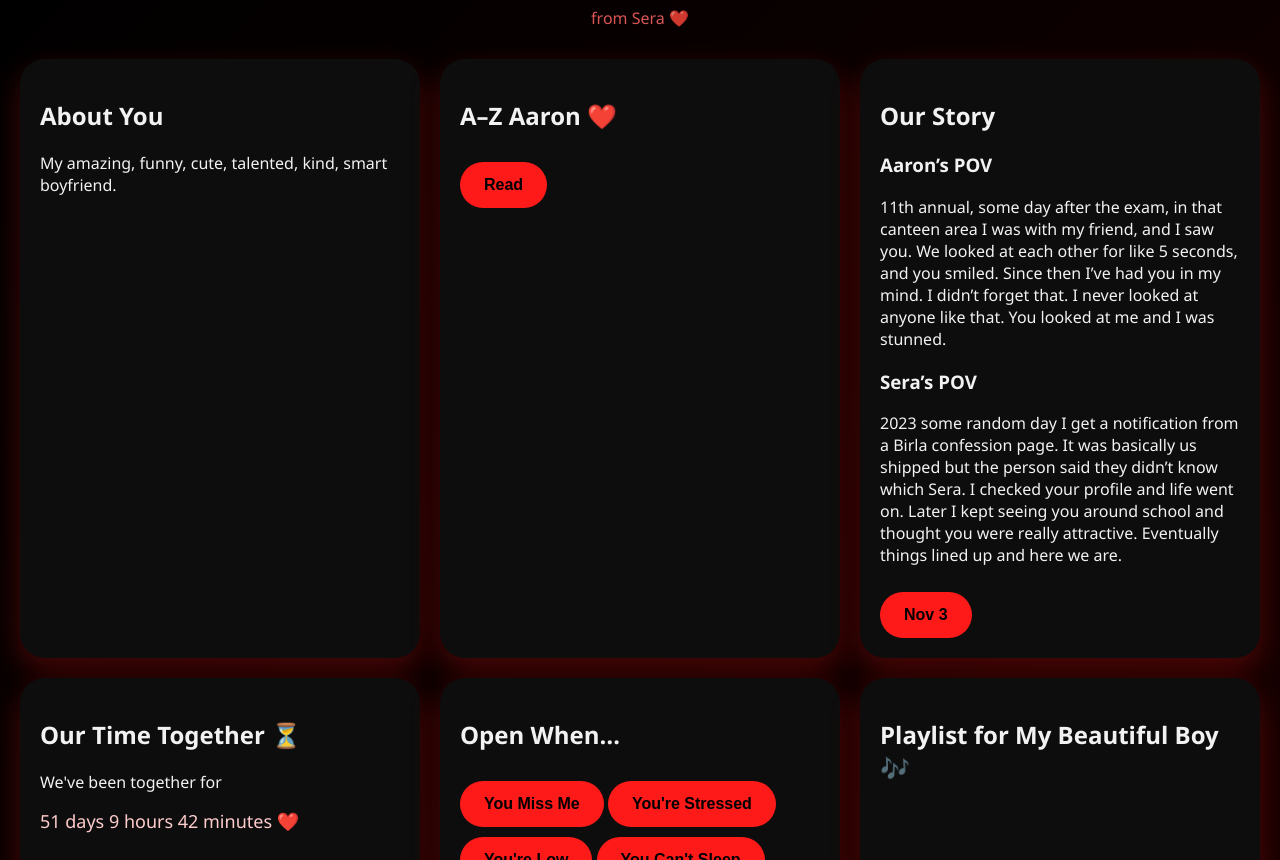
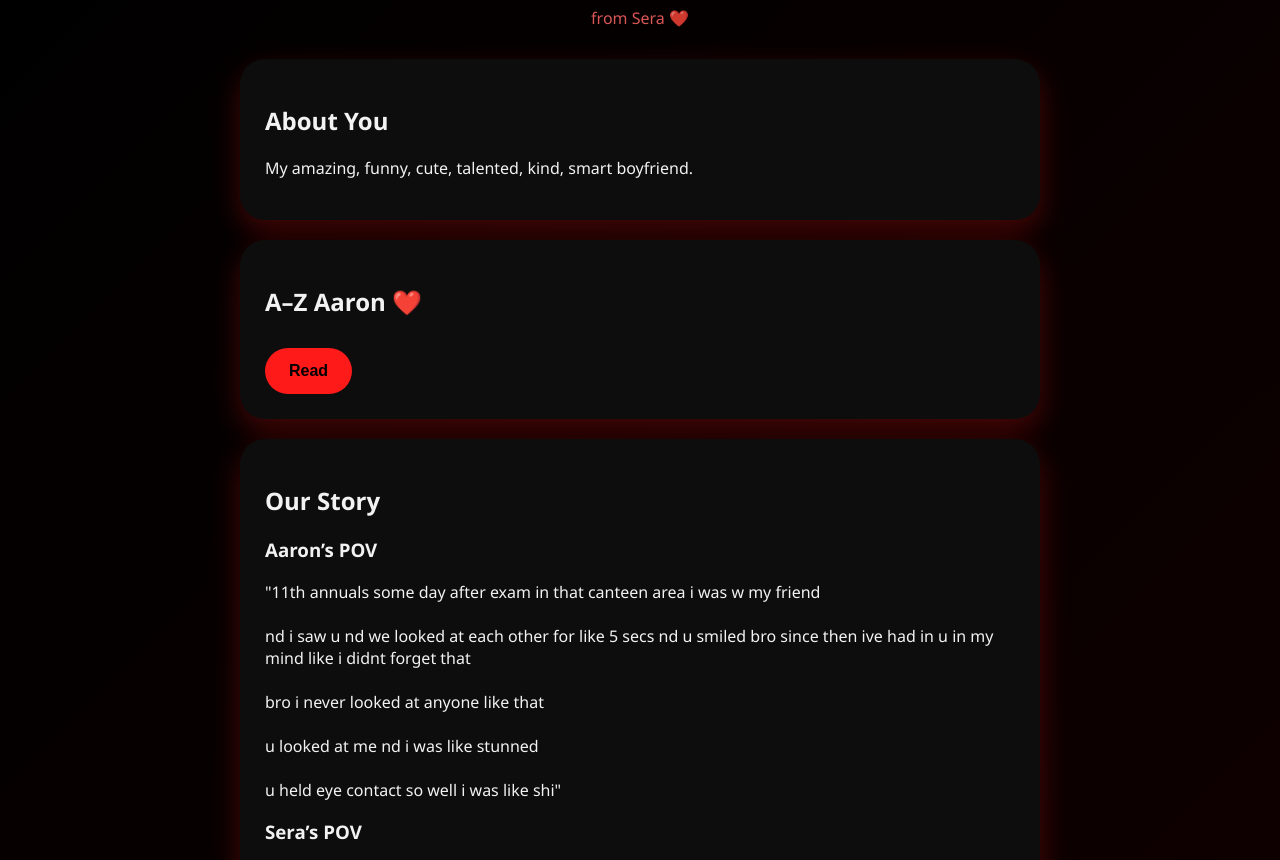
Before and after one commit to seraa584/for-aaron, a plain HTML site: page index.html in a window 1280 px wide. Shown: the part 87-947 px from the top of the page. Drawn offline with Linux system fonts and the light colour scheme; grey boxes are pictures that could not be loaded.

Commit message:
Add files via upload

```diff
--- a/index.html
+++ b/index.html
@@ -26,22 +26,24 @@ h1{
   opacity:0.85;
 }
 
-.grid-container{
-  display:grid;
-  grid-template-columns: repeat(auto-fit, minmax(300px, 1fr));
-  gap:20px;
+.story-container {
+  max-width: 800px;
+  margin: auto;
+  display: flex;
+  flex-direction: column;
+  gap: 20px;
 }
 
-.card{
+.card {
   background:#0d0d0d;
-  padding:20px;
+  padding:25px;
   border-radius:25px;
   box-shadow:0 12px 30px rgba(255,26,26,0.25);
   transition: transform 0.2s;
 }
 
 .card:hover{
-  transform:scale(1.03);
+  transform:scale(1.02);
 }
 
 button{
@@ -73,12 +75,6 @@ button:hover{
   color:#ffcccc;
 }
 
-a{
-  color:#ff4d4d;
-  text-decoration:none;
-  font-weight:bold;
-}
-
 footer{
   text-align:center;
   margin-top:40px;
@@ -86,13 +82,12 @@ footer{
   font-size:14px;
 }
 
-/* Mobile tweaks */
-@media(max-width:400px){
+@media(max-width:600px){
   .card{
     padding:15px;
   }
   button{
-    padding:16px 24px;
+    padding:12px 20px;
     font-size:16px;
   }
   h1{font-size:24px;}
@@ -106,7 +101,7 @@ footer{
 <h1>For Aaron 🖤</h1>
 <div class="subtitle">from Sera ❤️</div>
 
-<div class="grid-container">
+<div class="story-container">
 
 <div class="card">
 <h2>About You</h2>
@@ -131,22 +126,32 @@ footer{
 
 <div class="card">
 <h2>Our Story</h2>
+
 <h3>Aaron’s POV</h3>
 <p>
-      11th annual, some day after the exam, in that canteen area I was with my friend,
-      and I saw you. We looked at each other for like 5 seconds, and you smiled.
-      Since then I’ve had you in my mind. I didn’t forget that.
-      I never looked at anyone like that.
-      You looked at me and I was stunned.
+"11th annuals some day after exam in that canteen area i was w my friend<br><br>
+nd i saw u nd we looked at each other for like 5 secs nd u smiled bro since then ive had in u in my mind like i didnt forget that<br><br>
+bro i never looked at anyone like that<br><br>
+u looked at me nd i was like stunned<br><br>
+u held eye contact so well i was like shi"
 </p>
+
 <h3>Sera’s POV</h3>
 <p>
-      2023 some random day I get a notification from a Birla confession page.
-      It was basically us shipped but the person said they didn’t know which Sera.
-      I checked your profile and life went on.
-      Later I kept seeing you around school and thought you were really attractive.
-      Eventually things lined up and here we are.
+"ok so 2023 some random day i get a notif from some birla confession page<br><br>
+it was basically us shipped but the person was like idk which sera n i chk ur profile life goes on<br><br>
+a week later i bump into u at school ive seen u w shivani so ik who u r n then life goes on<br><br>
+but ever since that my whole feed was filled w ur likes n shit n i was like wow ok cool guy ig<br><br>
+life goes on i dont see ur likes for a while then 24 ending time im w this guy n i barely like him<br><br>
+like all he did was fish for compliments drained me sm nothing in common cldnt even hold proper convos<br><br>
+i was w him out of guilt lowk n i was js thinking to myself what do i do how do i end things what do i really want<br><br>
+n the day after my feed was filled w ur likes again divine timing<br><br>
+n i was like yeah exactly i want my bf to atleast have good humor<br><br>
+n then after a while shit hapns n we end things<br><br>
+n then i kept seeing u at school n i found u really attractive<br><br>
+n i told my frnd i wldnt mind getting w u but thats lowk impossible so its wtv"
 </p>
+
 <button onclick="toggle('nov3'); confetti()">Nov 3</button>
 <div id="nov3" class="hidden"><p>yes dean blunt lover 🙏🙏</p></div>
 </div>
@@ -183,7 +188,6 @@ footer{
 <p>Every click = a kiss & hug from me</p>
 <button onclick="giveKiss()">Kiss Me</button>
 <div id="kissCount" class="counter"></div>
-    <div id="kissMessage" class="hidden"></div>
 </div>
 
 <div class="card">
@@ -203,11 +207,13 @@ footer{
 <footer>Made with love</footer>
 
 <script>
+// Toggle sections
 function toggle(id){
 const el=document.getElementById(id)
 el.style.display=el.style.display==="block"?"none":"block"
 }
 
+// Open When messages
 function openWhen(type){
 const messages={
 miss:"I miss you too dear. Umma ❤️",
@@ -220,35 +226,34 @@ function openWhen(type){
 box.style.display="block"
 }
 
-let kisses=localStorage.getItem("kisses")?parseInt(localStorage.getItem("kisses")):0
-const kissTexts=["Soft kiss","Tight hug","Forehead kiss","Holding you","Another kiss"]
+// Kiss counter (no messages)
+let kisses = localStorage.getItem("kisses") ? parseInt(localStorage.getItem("kisses")) : 0;
+document.getElementById("kissCount").innerText = `💋 ${kisses} kisses • 🫂 ${kisses} hugs`;
 
-function giveKiss(){
-  kisses++
-  localStorage.setItem("kisses",kisses)
-  document.getElementById("kissCount").innerText=`💋 ${kisses} kisses • 🫂 ${kisses} hugs`
-  let text=kissTexts[kisses%kissTexts.length]
-  if(kisses===50) alert("50 kisses already?? I love you so much ❤️")
-  if(kisses===100) text="I'd choose you in every lifetime"
-  const msg=document.getElementById("kissMessage")
-  msg.innerText=text
-  msg.style.display="block"
+function giveKiss() {
+  kisses++;
+  localStorage.setItem("kisses", kisses);
+  document.getElementById("kissCount").innerText = `💋 ${kisses} kisses • 🫂 ${kisses} hugs`;
 }
 
-document.getElementById("kissCount").innerText=`💋 ${kisses} kisses • 🫂 ${kisses} hugs`
+// Live relationship timer with seconds
+const startDate = new Date("2026-01-22T00:00:00");
+function updateLoveTimer() {
+  const now = new Date();
+  const diff = now - startDate;
 
-const startDate=new Date("2026-01-22")
-function updateLoveTimer(){
-  const now=new Date()
-  const diff=now-startDate
-  const days=Math.floor(diff/(1000*60*60*24))
-  const hours=Math.floor((diff/(1000*60*60))%24)
-  const minutes=Math.floor((diff/(1000*60))%60)
-  document.getElementById("loveTimer").innerText=`${days} days ${hours} hours ${minutes} minutes ❤️`
+  const days = Math.floor(diff / (1000 * 60 * 60 * 24));
+  const hours = Math.floor((diff / (1000 * 60 * 60)) % 24);
+  const minutes = Math.floor((diff / (1000 * 60)) % 60);
+  const seconds = Math.floor((diff / 1000) % 60);
+
+  document.getElementById("loveTimer").innerText =
+    days + " days " + hours + " hours " + minutes + " minutes " + seconds + " seconds ❤️";
 }
-updateLoveTimer()
-setInterval(updateLoveTimer,60000)
+updateLoveTimer();
+setInterval(updateLoveTimer, 1000);
 
+// Confetti for Nov 3
 function confetti(){
 for(let i=0;i<30;i++){
 const c=document.createElement("div");
```
Lines whose indentation alone changed are shown as unchanged.
